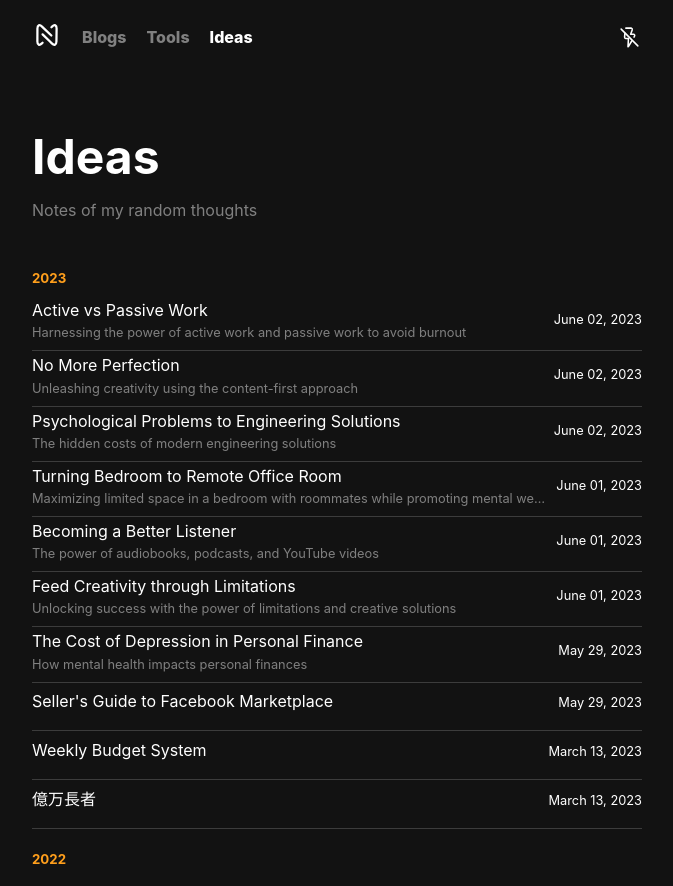
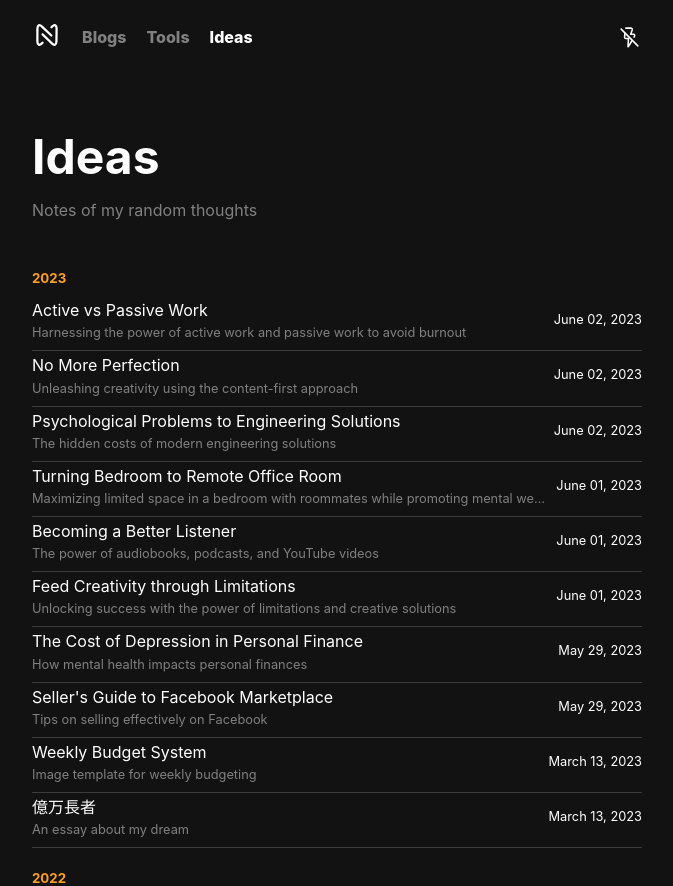
Before and after one commit to namitoyokota/portfolio, a Next.js app: page /ideas in a window 1280 px wide. Shown: the top 886 px of the page, without its empty margins (303-976 px from the left). Built offline with nearby package versions, Linux system fonts and the light colour scheme.

Commit message:
added missing subtitles

```diff
--- a/pages/ideas.tsx
+++ b/pages/ideas.tsx
@@ -43,7 +43,10 @@ export const Ideas = ({ posts }: IdeasProps): JSX.Element => {
                 .map((blog) => (
                     <Link legacyBehavior as={`/posts/${blog.slug}`} href={`/posts/[slug]`} key={blog.slug}>
                         <div className={styles.blog}>
-                            <p className={styles.blogtitle}>{blog.title}</p>
+                            <div className={styles.blogheader}>
+                                <p className={styles.blogtitle}>{blog.title}</p>
+                                <span className={styles.blogdescription}>{blog.subtitle}</span>
+                            </div>
                             <p className={styles.date}>{format(parseISO(blog.date!), 'MMMM dd, yyyy')}</p>
                         </div>
                     </Link>
--- a/posts/sell-on-facebook.mdx
+++ b/posts/sell-on-facebook.mdx
@@ -1,6 +1,6 @@
 ---
 title: Seller's Guide to Facebook Marketplace
-subtitle:
+subtitle: Tips on selling effectively on Facebook
 date: '2023-05-29'
 ---
 
--- a/posts/spiritual-checkup.mdx
+++ b/posts/spiritual-checkup.mdx
@@ -1,6 +1,6 @@
 ---
 title: Spiritual Checkup
-subtitle:
+subtitle: Guide to a disciplined believer
 date: '2022-07-27'
 ---
 
--- a/posts/weekly-budget-system.mdx
+++ b/posts/weekly-budget-system.mdx
@@ -1,6 +1,6 @@
 ---
 title: Weekly Budget System
-subtitle:
+subtitle: Image template for weekly budgeting
 date: '2023-03-13'
 ---
 
--- a/posts/億万長者.mdx
+++ b/posts/億万長者.mdx
@@ -1,6 +1,6 @@
 ---
 title: 億万長者
-subtitle:
+subtitle: An essay about my dream
 date: '2023-03-13'
 ---
 
```
